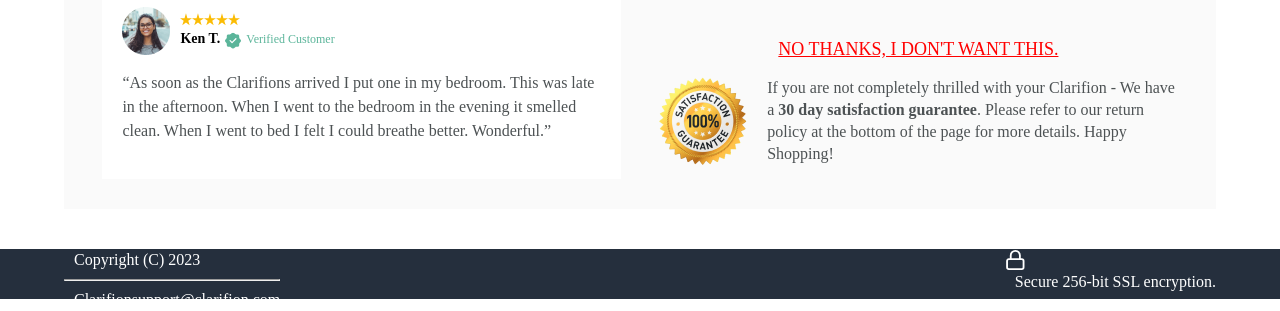
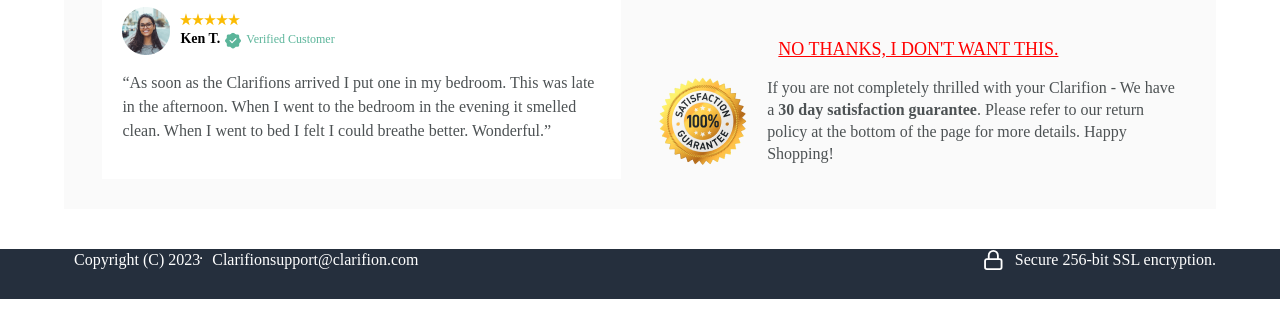
Before and after one commit to HousseinDroubi/ejam-task, a plain HTML site: page index.html in a window 1280 px wide. Shown: the part 1022-1333 px from the top of the page. Drawn offline with Linux system fonts and the light colour scheme; a script that the page names is missing.

Commit message:
feat(index): implement footer sections styles

```diff
--- a/index.html
+++ b/index.html
@@ -254,7 +254,7 @@
   <!-- Footer -->
   <footer class="header footer flex justify-content-center background-color-dark-blue-gray">
     <div class="width-90 flex justify-content-space-between">
-      <div>
+      <div class="flex flex-row">
         <div>
           <p class="color-white">Copyright (C) 2023</p>
         </div>
@@ -265,7 +265,7 @@
           <p class="color-white">Clarifionsupport@clarifion.com</p>
         </div>
       </div>
-      <div>
+      <div class="flex flex-row">
         <div>
           <img src="assets/icons/lock-white.svg" alt="">
         </div>
```
